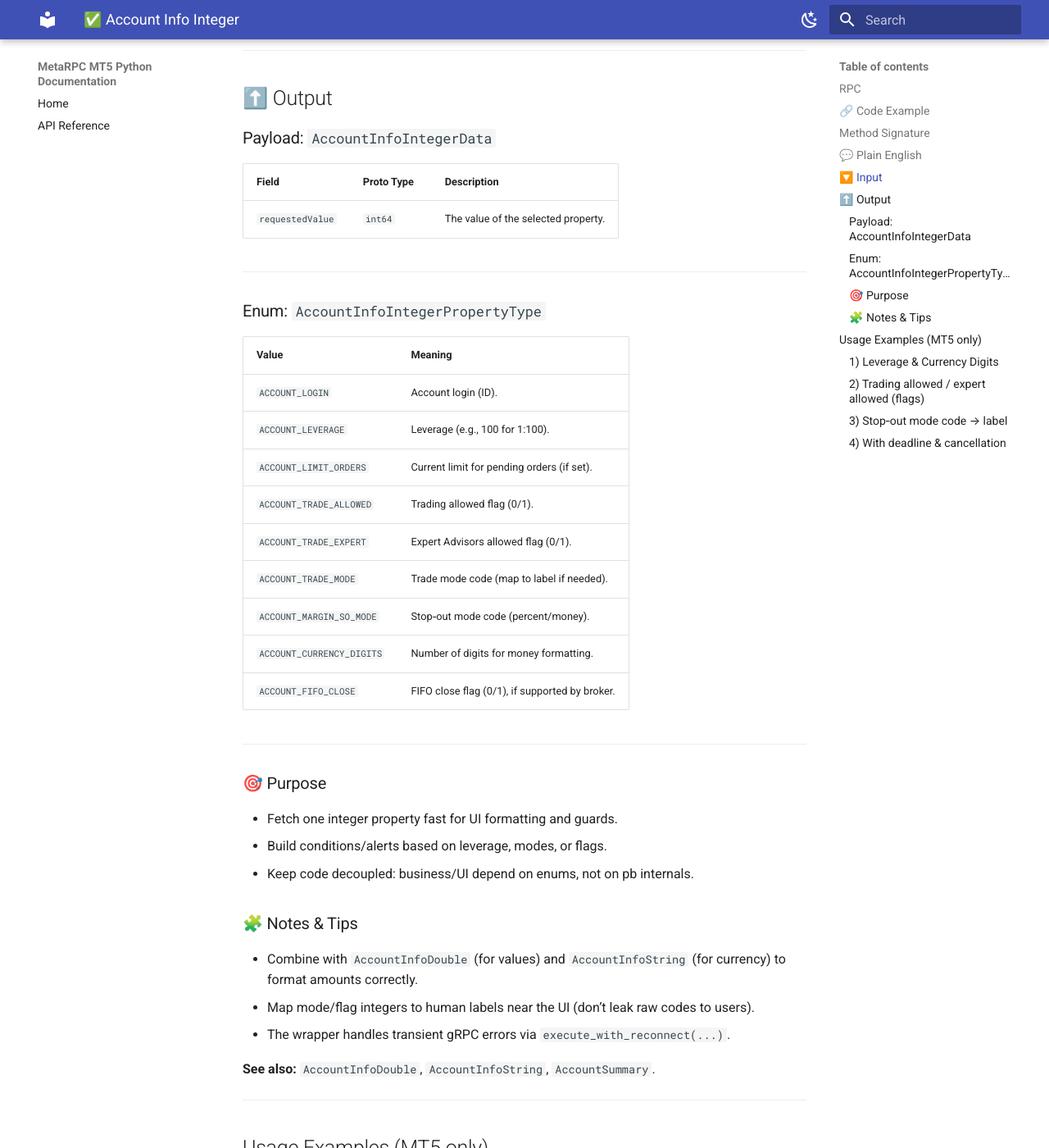
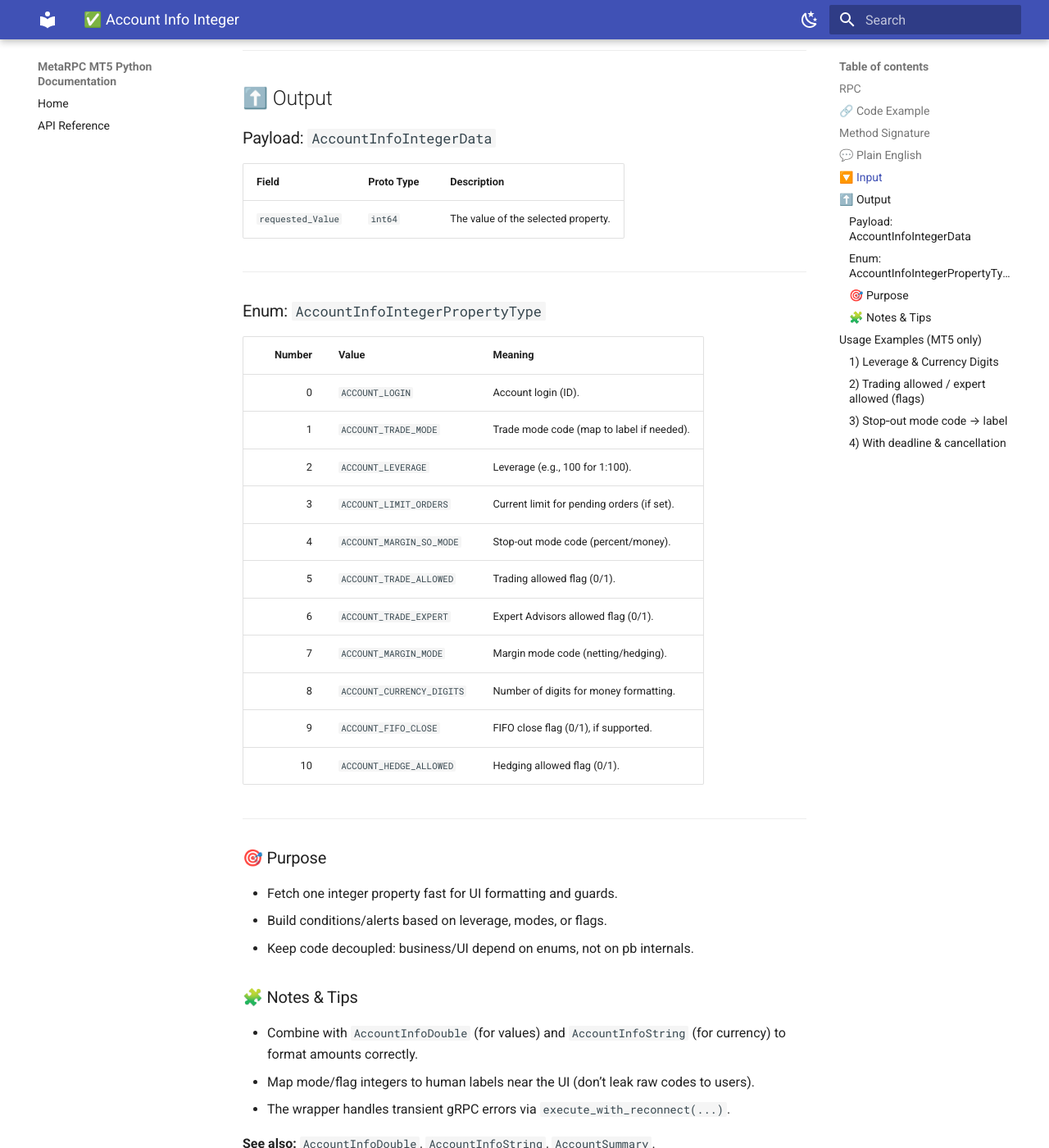
Before and after one commit to MetaRPC/PyMT5, an MkDocs documentation site: the page built from docs/MT5Account/Account_Information/account_info_integer.md, in a window 1280 px wide and 1400 px high, scrolled down 2098 px. Shown: the whole window at 82% size. Built offline with MkDocs 1.6.1 and Material for MkDocs 9.7.7, drawn with Linux system fonts in a browser that asks for light colours.

Commit message:
Update account_info_integer.md

```diff
--- a/docs/MT5Account/Account_Information/account_info_integer.md
+++ b/docs/MT5Account/Account_Information/account_info_integer.md
@@ -83,24 +83,27 @@ No required input besides the enum.
 
 | Field            | Proto Type | Description                         |
 | ---------------- | ---------- | ----------------------------------- |
-| `requestedValue` | `int64`    | The value of the selected property. |
+| `requested_Value` | `int64`    | The value of the selected property. |
 
 ---
 
 ### Enum: `AccountInfoIntegerPropertyType`
 
 
-| Value                     | Meaning                                        |
-| ------------------------- | ---------------------------------------------- |
-| `ACCOUNT_LOGIN`           | Account login (ID).                            |
-| `ACCOUNT_LEVERAGE`        | Leverage (e.g., 100 for 1:100).                |
-| `ACCOUNT_LIMIT_ORDERS`    | Current limit for pending orders (if set).     |
-| `ACCOUNT_TRADE_ALLOWED`   | Trading allowed flag (0/1).                    |
-| `ACCOUNT_TRADE_EXPERT`    | Expert Advisors allowed flag (0/1).            |
-| `ACCOUNT_TRADE_MODE`      | Trade mode code (map to label if needed).      |
-| `ACCOUNT_MARGIN_SO_MODE`  | Stop‑out mode code (percent/money).            |
-| `ACCOUNT_CURRENCY_DIGITS` | Number of digits for money formatting.         |
-| `ACCOUNT_FIFO_CLOSE`      | FIFO close flag (0/1), if supported by broker. |
+| Number | Value                     | Meaning                                    |
+| -----: | ------------------------- | ------------------------------------------ |
+|      0 | `ACCOUNT_LOGIN`           | Account login (ID).                        |
+|      1 | `ACCOUNT_TRADE_MODE`      | Trade mode code (map to label if needed).  |
+|      2 | `ACCOUNT_LEVERAGE`        | Leverage (e.g., 100 for 1:100).            |
+|      3 | `ACCOUNT_LIMIT_ORDERS`    | Current limit for pending orders (if set). |
+|      4 | `ACCOUNT_MARGIN_SO_MODE`  | Stop-out mode code (percent/money).        |
+|      5 | `ACCOUNT_TRADE_ALLOWED`   | Trading allowed flag (0/1).                |
+|      6 | `ACCOUNT_TRADE_EXPERT`    | Expert Advisors allowed flag (0/1).        |
+|      7 | `ACCOUNT_MARGIN_MODE`     | Margin mode code (netting/hedging).        |
+|      8 | `ACCOUNT_CURRENCY_DIGITS` | Number of digits for money formatting.     |
+|      9 | `ACCOUNT_FIFO_CLOSE`      | FIFO close flag (0/1), if supported.       |
+|     10 | `ACCOUNT_HEDGE_ALLOWED`   | Hedging allowed flag (0/1).                |
+
 
 ---
 
```
